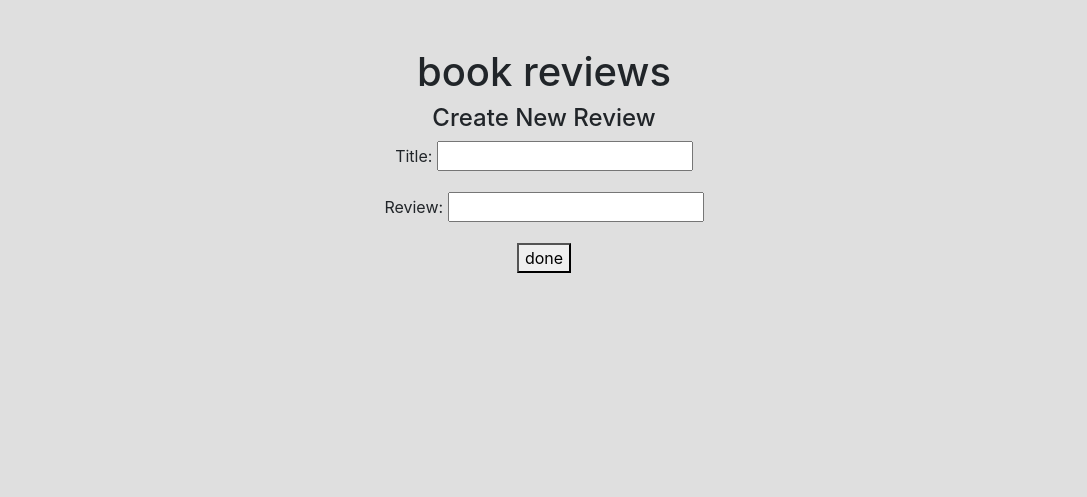
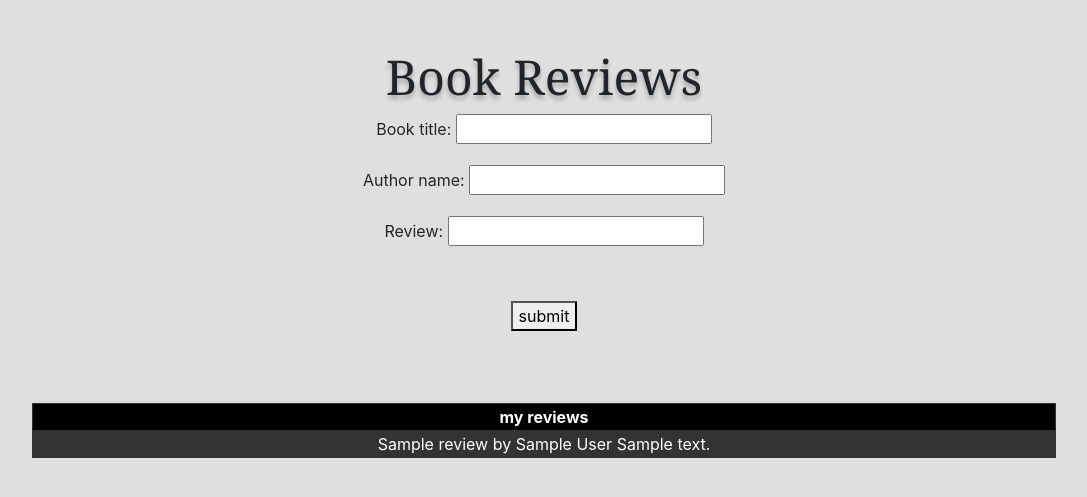
Before and after one commit to vxnessaperez/Final_Project, a Django app: page /new/ in a window 1280 px wide. Shown: the top 497 px of the page, without its empty margins (96-1183 px from the left). Run offline with Django 4.2, Linux system fonts and the light colour scheme; a user stored in the database is signed in; tables that the repository leaves empty hold one stand-in row (values such as "Sample post"); some libraries are stand-ins or nearby versions.

Commit message:
reviews render when user submits 'new review'

```diff
--- a/bookshelf/forms.py
+++ b/bookshelf/forms.py
@@ -1,4 +1,5 @@
 from django import forms
+from django.forms import ModelForm
 from django.contrib.auth.forms import UserCreationForm
 from django.contrib.auth import get_user_model
 from bookshelf.models import Review, User
@@ -13,11 +14,7 @@ class UserRegistrationForm(UserCreationForm):
         model = User
         fields = ['username', 'first_name', 'last_name', 'password1', 'password2']
 
-class ReviewForm(forms.ModelForm):
+class ReviewForm(ModelForm):
     class Meta:
         model = Review
-        fields = '__all__'
-        exclude = ('author',)
-        widgets = {
-            'body': forms.Textarea()
-        }
+        fields = ['book_title', 'author_name', 'review']
--- a/bookshelf/models.py
+++ b/bookshelf/models.py
@@ -8,9 +8,9 @@ User.is_active = True
 User.is_superuser = False
 
 class Review(models.Model):
-    title = models.CharField(max_length=500, default='')
+    book_title = models.CharField(max_length=500, default='')
+    author_name = models.CharField(max_length=500, default='')
     review = models.CharField(max_length=500, default='')
-    author = models.ForeignKey(User, on_delete=models.CASCADE, default=1)
 
     def __str__(self):
-        return f"{self.title}"
+        return f"{self.book_title}"
--- a/bookshelf/views.py
+++ b/bookshelf/views.py
@@ -3,12 +3,10 @@ from django.shortcuts import get_object_or_404, render, redirect
 from django.contrib.auth.decorators import login_required
 from django.shortcuts import render, redirect
 from .models import Review
-from bookshelf import forms
-from .models import Review
+from django.forms import forms
 from bookshelf.models import Review
 # from django.contrib.auth import login, authenticate
 from bookshelf.forms import ReviewForm, UserRegistrationForm
-from bookshelf.forms import UserRegistrationForm
 
 @login_required
 def index(request):
@@ -39,11 +37,28 @@ def detail(request, id):
 
 @login_required()
 def new(request):
+    reviews = Review.objects.all()
     if request.method == "POST":
         form = ReviewForm(request.POST)
         if form.is_valid():
-            form.save()
+            form = form.save()
             return redirect("new")
     else:
         form = ReviewForm()
-    return render(request, "bookshelf/new.html", {"form": form })
+    return render(request, 'bookshelf/new.html', {'form': form ,'reviews': reviews})
+
+def edit_review(request, pk):
+    selected_review = get_object_or_404(Review, pk=pk)
+    if request.method == "POST":
+        form = ReviewForm(request.POST)
+        if form.is_valid():
+            selected_review = form.save()
+            return redirect("home")
+    else:
+        form = ReviewForm(instance=selected_review)
+    return render(request, 'bookshelf/edit_review.html', {'form': form, 'selected_review': selected_review})
+
+def delete_review(request, pk):
+    if request.method == "GET":
+        form = ReviewForm()
+        return render(request, 'bookshelf/delete_review.html', {'Reviews': Review})
--- a/core/urls.py
+++ b/core/urls.py
@@ -27,4 +27,6 @@ urlpatterns = [
     path('accounts/login/', auth_views.LoginView.as_view(template_name='bookshelf/login.html'), name='login'),
     path('logout/', auth_views.LogoutView.as_view(template_name='bookshelf/logout.html'), name='logout'),
     path('new/', views.new, name='new'),
+    path('bookshelf/<int:pk>/edit', views.edit_review, name='edit-review'),
+    path('bookshelf/<int:pk>/delete', views.delete_review, name='delete-review'),
     ]
--- a/static/css/style.css
+++ b/static/css/style.css
@@ -9,7 +9,7 @@ body {
 }
 
 #header {
-    font-family:Georgia, 'Times New Roman', Times, serif;
+    font-family: Georgia, 'Times New Roman', Times, serif;
     font-size: 3rem;
     text-shadow: 0px 4px 4px rgba(0, 0, 0, 0.25);
 
@@ -49,3 +49,34 @@ a {
     color: #000000;
 
 }
+
+table {
+    margin-top: 50px;
+    text-align: center;
+    background: #333;
+    color: #fff;
+}
+
+#show th,
+#show td {
+    padding: 13px;
+}
+
+#btna td input {
+    width: 100%;
+}
+
+table,
+td {
+    border: 1px solid #333;
+}
+
+thead,
+tfoot {
+    background-color: #333;
+    color: #fff;
+}
+
+.class-list {
+    margin: 10rem;
+}
--- a/templates/bookshelf/new.html
+++ b/templates/bookshelf/new.html
@@ -1,3 +1,5 @@
+{% load static %}
+
 <!DOCTYPE html>
 <html lang="en">
 
@@ -5,32 +7,55 @@
     <meta charset="UTF-8">
     <meta http-equiv="X-UA-Compatible" content="IE=edge">
     <meta name="viewport" content="width=device-width, initial-scale=1.0">
-    <link rel="stylesheet" href="https://stackpath.bootstrapcdn.com/bootstrap/4.1.3/css/bootstrap.min.css" integrity="sha384-MCw98/SFnGE8fJT3GXwEOngsV7Zt27NXFoaoApmYm81iuXoPkFOJwJ8ERdknLPMO" crossorigin="anonymous">
-    <title>new review</title>
+    <link rel="stylesheet" href="https://cdnjs.cloudflare.com/ajax/libs/tachyons/4.11.1/tachyons.min.css">
+    <link rel="stylesheet" href="https://stackpath.bootstrapcdn.com/bootstrap/4.1.3/css/bootstrap.min.css"
+        integrity="sha384-MCw98/SFnGE8fJT3GXwEOngsV7Zt27NXFoaoApmYm81iuXoPkFOJwJ8ERdknLPMO" crossorigin="anonymous">
+    <link rel="stylesheet" href="{% static 'css/style.css' %}">
+    <title>Reviews</title>
 </head>
 
 <body>
+
     <div class="content">
         <div class="form-container">
             {% block title %}{% endblock %}
             {% block content %}
             <div id="title" class="center" style="margin-top: 5px;">
-            <h1 id="header" class="text-center mt-5">book reviews</h1>
-            <h4>Create New Review</h4>
+                <h1 id="header" class="text-center mt-5">Book Reviews</h1>
                 <form method="post">
                     <table>
                         {% csrf_token %}
                         {{ form.as_p }}
                     </table>
-                <button type="submit">done</button>
+                    <button type="submit">submit</button>
                 </form>
                 {% endblock %}
             </div>
         </div>
 
+        <header>
+        </header>
+        <section class="pa4">
+            <table class="f5 w-100 mw8 center">
+                <thread>
+                    <tr class="stripe-dark">
+                        <th class='bg-black'>my reviews</th>
+                    </tr>
+                </thread>
+                {% for review in reviews %}
+                <tr class="stripe-light">
+                    <td>{{review}} by {{review.author_name}} {{review.review}}</td>
+                </tr>
+                {% endfor %}
+            </table>
+        </section>
+
 
         <style>
-    body {background-color: #dfdfdf; text-align: center;}
+            body {
+                background-color: #dfdfdf;
+                text-align: center;
+            }
         </style>
 </body>
 
--- a/templates/bookshelf/register.html
+++ b/templates/bookshelf/register.html
@@ -1,5 +1,4 @@
 <h1>Register</h1>
-<!-- <hr> -->
 
 <form action="" method="POST">
     {% csrf_token %}
```
Also changed, not shown: templates/bookshelf/delete_review.html (added, +7 -0 lines), templates/bookshelf/edit_review.html (added, +12 -0 lines), templates/bookshelf/home.html (+7 -6 lines), bookshelf/migrations/0005_remove_review_author_alter_review_title.py (added), bookshelf/migrations/0006_review_author.py (added), bookshelf/migrations/0007_rename_title_review_author_name_remove_review_author_and_more.py (added). Lines whose indentation alone changed are shown as unchanged.
